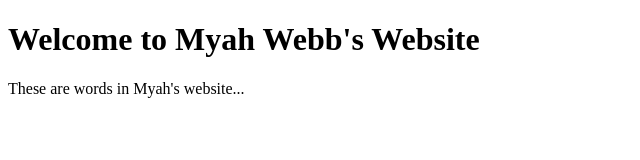
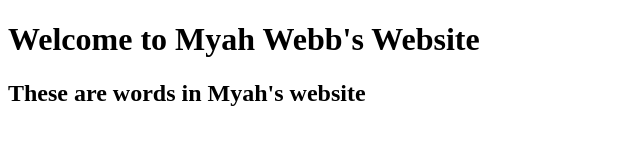
Before and after one commit to MW559/M01-Tutorial, a plain HTML site: page index.html in a window 1280 px wide. Shown: the whole page, without its empty margins (0-640 px from the left). Drawn offline with Linux system fonts and the light colour scheme.

Commit message:
I took off the ellipsis and change the font type to header 2. -MW

```diff
--- a/index.html
+++ b/index.html
@@ -10,7 +10,7 @@
 
 <body>
   <h1>Welcome to Myah Webb's Website</h1>
-  These are words in Myah's website...
+  <h2>These are words in Myah's website</h2>
   <script src="script.js"></script>
 
   <!--
```
